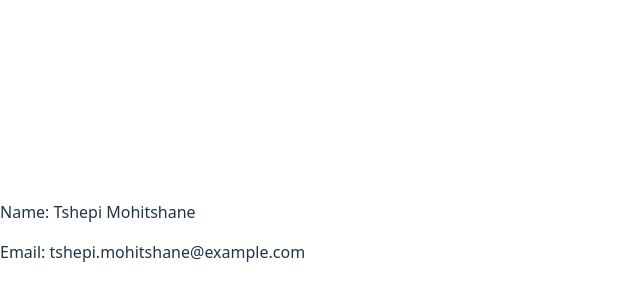
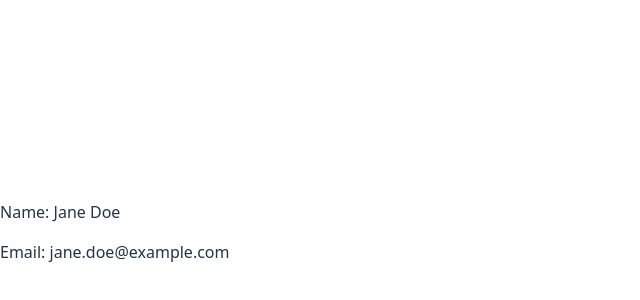
Before and after one commit to Tsh3py/alx-fe-reactjs, a React (Vite) app in the folder alx-react-app-props/: page / in a window 1280 px wide. Shown: the part 168-468 px from the top of the page, without its empty margins (0-640 px from the left). Built offline with nearby package versions, Linux system fonts and the light colour scheme.

Commit message:
feat:fix UserContext.js

```diff
--- a/alx-react-app-props/src/App.jsx
+++ b/alx-react-app-props/src/App.jsx
@@ -1,16 +1,10 @@
 import React from 'react';
-import ProfilePage from './ProfilePage';
-import UserContext from './UserContext'; // Import UserContext
+    import ProfilePage from './ProfilePage'; // Assuming ProfilePage is in the same directory
 
-function App() {
-  const userData = { name: "Tshepi Mohitshane", email: "tshepi.mohitshane@example.com" };
+    function App() {
+      const userData = { name: "Jane Doe", email: "jane.doe@example.com" };
 
-  return (
-    // Wrap ProfilePage with UserContext.Provider and pass userData as the value
-    <UserContext.Provider value={userData}>
-      <ProfilePage /> {/* ProfilePage no longer needs userData prop */}
-    </UserContext.Provider>
-  );
-}
+      return <ProfilePage userData={userData} />;
+    }
 
-export default App;
+    export default App;
--- a/alx-react-app-props/src/ProfilePage.jsx
+++ b/alx-react-app-props/src/ProfilePage.jsx
@@ -1,8 +1,8 @@
-  import React from 'react';
-        import UserInfo from './UserInfo';
+ import React from 'react';
+    import UserInfo from './UserInfo'; // Assuming UserInfo is in the same directory
 
-        function ProfilePage() {
-          return <UserInfo />;
-        }
+    function ProfilePage({ userData }) {
+      return <UserInfo userData={userData} />;
+    }
 
-        export default ProfilePage;
+    export default ProfilePage;
--- a/alx-react-app-props/src/UserDetails.jsx
+++ b/alx-react-app-props/src/UserDetails.jsx
@@ -1,9 +1,6 @@
- import React, { useContext } from 'react';
-        import UserContext from './UserContext';
+ import React from 'react';
 
-        function UserDetails() {
-          const userData = useContext(UserContext);
-
+    function UserDetails({ userData }) {
       return (
         <div>
           <p>Name: {userData.name}</p>
--- a/alx-react-app-props/src/UserInfo.jsx
+++ b/alx-react-app-props/src/UserInfo.jsx
@@ -1,8 +1,8 @@
- import React from 'react';
-        import UserDetails from './UserDetails';
+  import React from 'react';
+    import UserDetails from './UserDetails';
 
-        function UserInfo() {
-          return <UserDetails />;
-        }
+    function UserInfo({ userData }) {
+      return <UserDetails userData={userData} />;
+    }
 
-        export default UserInfo;
+    export default UserInfo;
```
Lines whose indentation alone changed are shown as unchanged.
